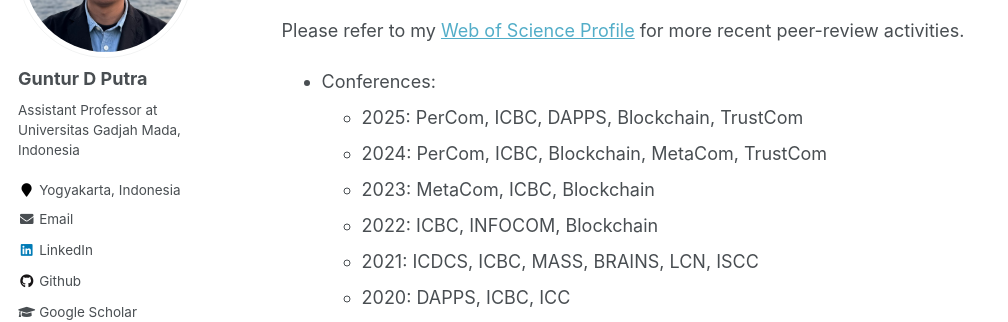
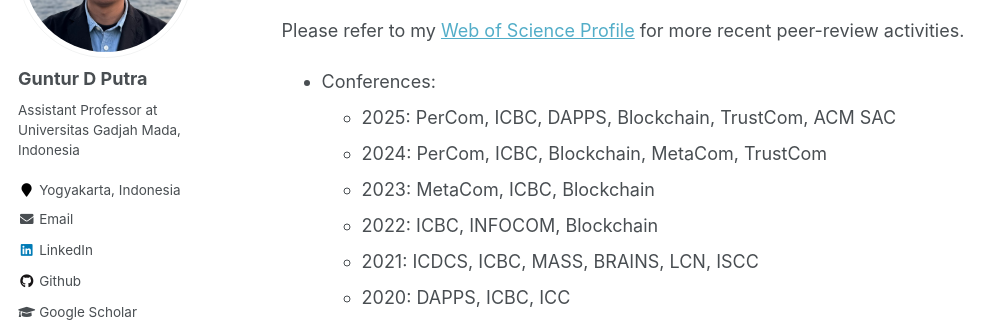
Before and after one commit to gdputra/gdputra.github.io, a Jekyll site: the page built from _pages/service.md, in a window 1280 px wide and 900 px high, scrolled down 327 px. Shown: the part 153-475 px from the top of the window, without its empty margins (0-1008 px from the left). Built offline with Jekyll 4.4.1, drawn with Linux system fonts in a browser that asks for light colours; some web fonts are replaced.

Commit message:
Add ACM SAC to 2025 conference list

```diff
--- a/_pages/service.md
+++ b/_pages/service.md
@@ -19,7 +19,7 @@ Reviewers
 Please refer to my [Web of Science Profile](https://www.webofscience.com/wos/author/record/W-3040-2019) for more recent peer-review activities.
 
 - Conferences:
-  - 2025: PerCom, ICBC, DAPPS, Blockchain, TrustCom
+  - 2025: PerCom, ICBC, DAPPS, Blockchain, TrustCom, ACM SAC
   - 2024: PerCom, ICBC, Blockchain, MetaCom, TrustCom
   - 2023: MetaCom, ICBC, Blockchain
   - 2022: ICBC, INFOCOM, Blockchain
```
